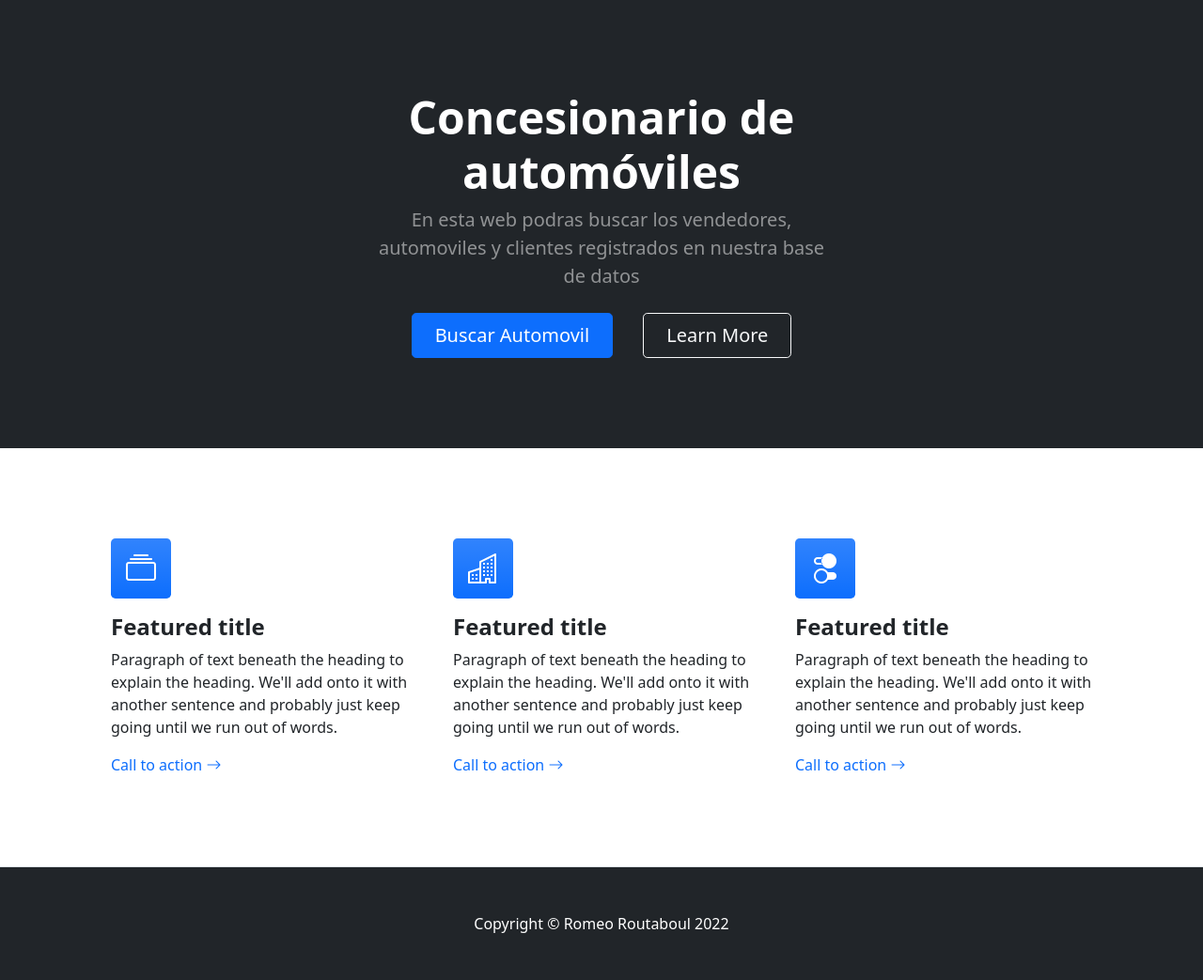
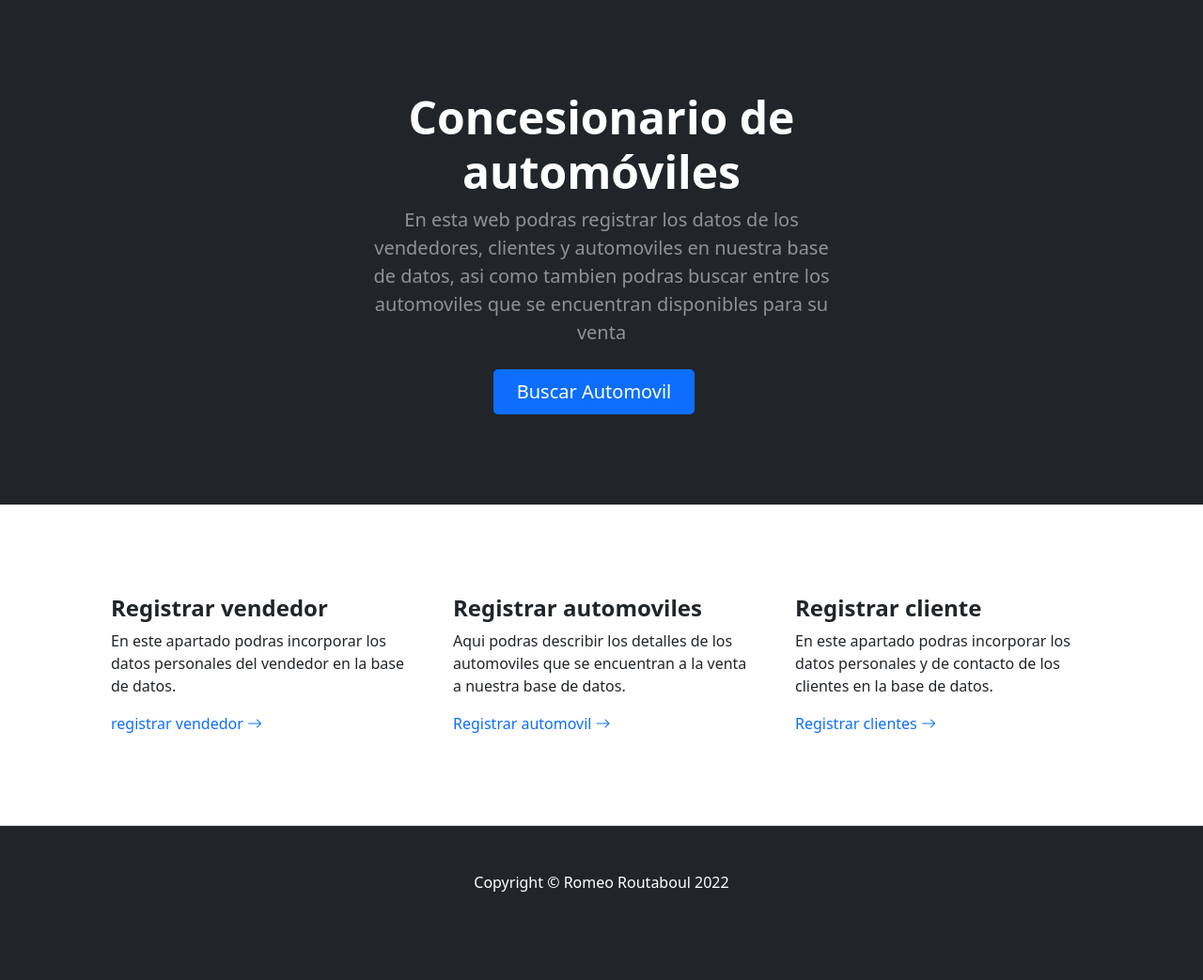
Before and after one commit to Romeo-Routaboul/Entrega1-Routaboul, a Django app: template mi_web/mi_app/templates/mi_app/index.html in a window 1280 px wide. Shown: the part 16-1059 px from the top of the page at 94% size. After the commit the page ends 965 px from the top, so only its background shows below. Run offline with Django 3.2, Linux system fonts and the light colour scheme; the template is opened without the code that fills it, so the values that code supplies are empty; some libraries are stand-ins or nearby versions.

Commit message:
NOTA: cambios en plantilla base

```diff
--- a/mi_web/mi_app/templates/mi_app/index.html
+++ b/mi_web/mi_app/templates/mi_app/index.html
@@ -35,10 +35,9 @@
                     <div class="col-lg-6">
                         <div class="text-center my-5">
                             <h1 class="display-5 fw-bolder text-white mb-2">Concesionario de automóviles</h1>
-                            <p class="lead text-white-50 mb-4">En esta web podras buscar los vendedores, automoviles y clientes registrados en nuestra base de datos</p>
+                            <p class="lead text-white-50 mb-4">En esta web podras registrar los datos de los vendedores, clientes y automoviles en nuestra base de datos, asi como tambien podras buscar entre los automoviles que se encuentran disponibles para su venta</p>
                             <div class="d-grid gap-3 d-sm-flex justify-content-sm-center">
                                 <a class="btn btn-primary btn-lg px-4 me-sm-3" href="#features">Buscar Automovil</a>
-                                <a class="btn btn-outline-light btn-lg px-4" href="#!">Learn More</a>
                             </div>
                         </div>
                     </div>
@@ -50,29 +49,29 @@
             <div class="container px-5 my-5">
                 <div class="row gx-5">
                     <div class="col-lg-4 mb-5 mb-lg-0">
-                        <div class="feature bg-primary bg-gradient text-white rounded-3 mb-3"><i class="bi bi-collection"></i></div>
-                        <h2 class="h4 fw-bolder">Featured title</h2>
-                        <p>Paragraph of text beneath the heading to explain the heading. We'll add onto it with another sentence and probably just keep going until we run out of words.</p>
+
+                        <h2 class="h4 fw-bolder">Registrar vendedor</h2>
+                        <p>En este apartado podras incorporar los datos personales del vendedor en la base de datos.</p>
                         <a class="text-decoration-none" href="#!">
-                            Call to action
+                            registrar vendedor
                             <i class="bi bi-arrow-right"></i>
                         </a>
                     </div>
                     <div class="col-lg-4 mb-5 mb-lg-0">
-                        <div class="feature bg-primary bg-gradient text-white rounded-3 mb-3"><i class="bi bi-building"></i></div>
-                        <h2 class="h4 fw-bolder">Featured title</h2>
-                        <p>Paragraph of text beneath the heading to explain the heading. We'll add onto it with another sentence and probably just keep going until we run out of words.</p>
+
+                        <h2 class="h4 fw-bolder">Registrar automoviles</h2>
+                        <p>Aqui podras describir los detalles de los automoviles que se encuentran a la venta a nuestra base de datos.</p>
                         <a class="text-decoration-none" href="#!">
-                            Call to action
+                            Registrar automovil
                             <i class="bi bi-arrow-right"></i>
                         </a>
                     </div>
                     <div class="col-lg-4">
-                        <div class="feature bg-primary bg-gradient text-white rounded-3 mb-3"><i class="bi bi-toggles2"></i></div>
-                        <h2 class="h4 fw-bolder">Featured title</h2>
-                        <p>Paragraph of text beneath the heading to explain the heading. We'll add onto it with another sentence and probably just keep going until we run out of words.</p>
+
+                        <h2 class="h4 fw-bolder">Registrar cliente</h2>
+                        <p>En este apartado podras incorporar los datos personales y de contacto de los clientes en la base de datos.</p>
                         <a class="text-decoration-none" href="#!">
-                            Call to action
+                            Registrar clientes
                             <i class="bi bi-arrow-right"></i>
                         </a>
                     </div>
```
